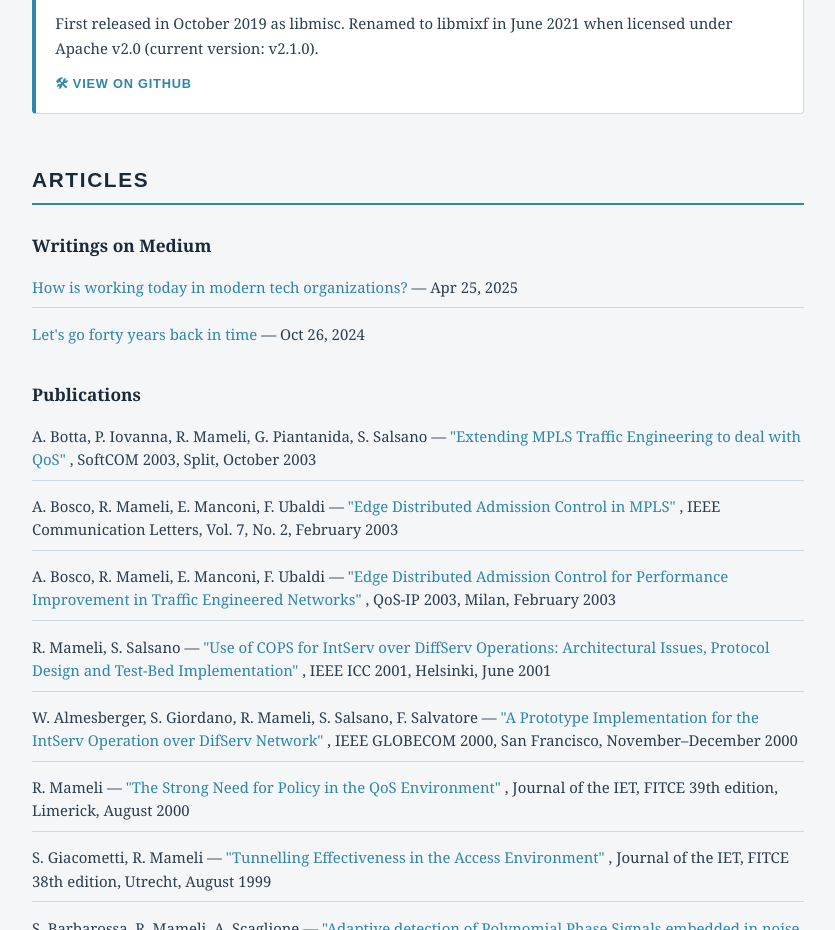
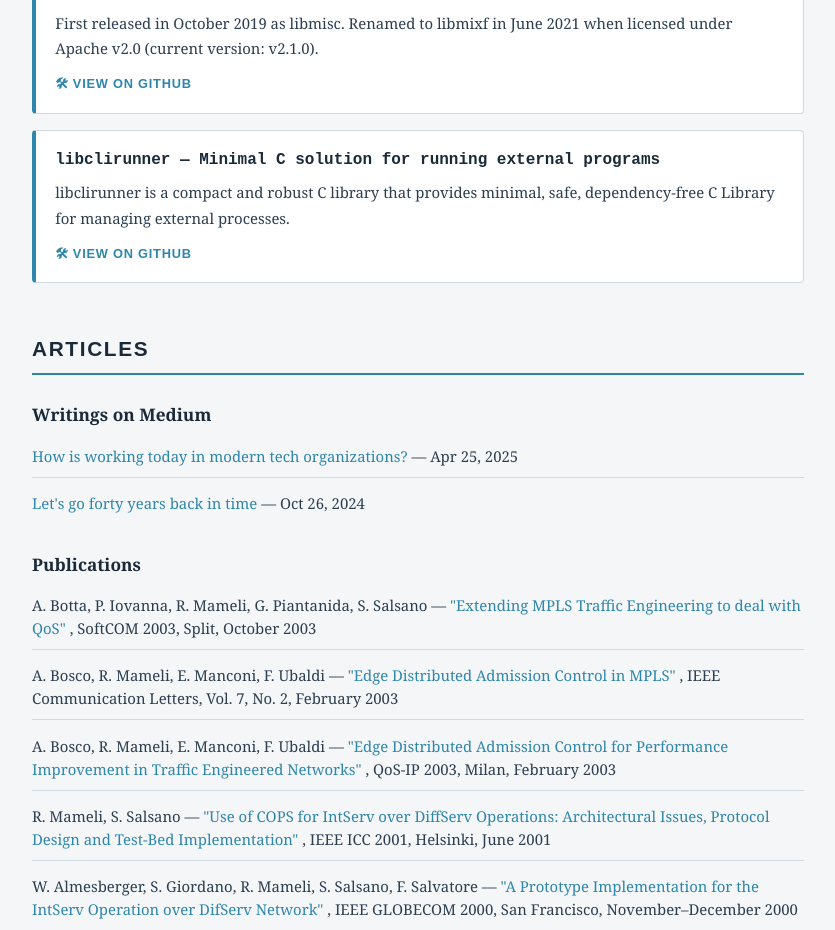
Before and after one commit to Roberto-Mameli/Roberto-Mameli.github.io, a plain HTML site: page index.html in a window 1280 px wide. Shown: the part 2948-3878 px from the top of the page, without its empty margins (222-1057 px from the left). Drawn offline with Linux system fonts and the light colour scheme.

Commit message:
Added libclirunner

```diff
--- a/index.html
+++ b/index.html
@@ -499,7 +499,19 @@
       &#128736; View on GitHub
     </a>
   </div>
+
+  <div class="sw-card">
+    <h3>libclirunner &mdash; Minimal C solution for running external programs</h3>
+    <p>
+      libclirunner is a compact and robust C library that provides minimal,
+	  safe, dependency-free C Library for managing external processes.
+    </p>
+    <a class="gh-link" href="https://github.com/Roberto-Mameli/libclirunner" target="_blank" rel="noopener">
+      &#128736; View on GitHub
+    </a>
+  </div>
 </section>
+
 
 <!-- Articles -->
 <section id="articles">
```
